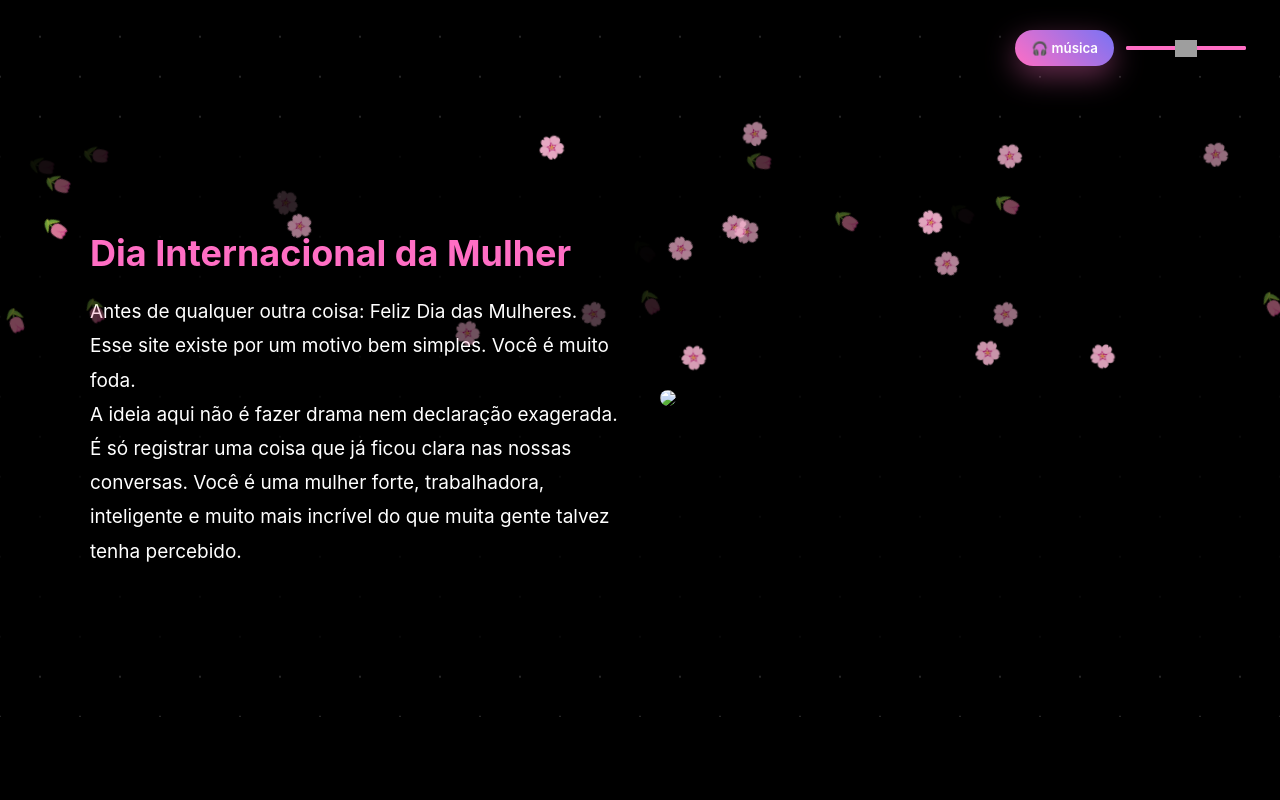
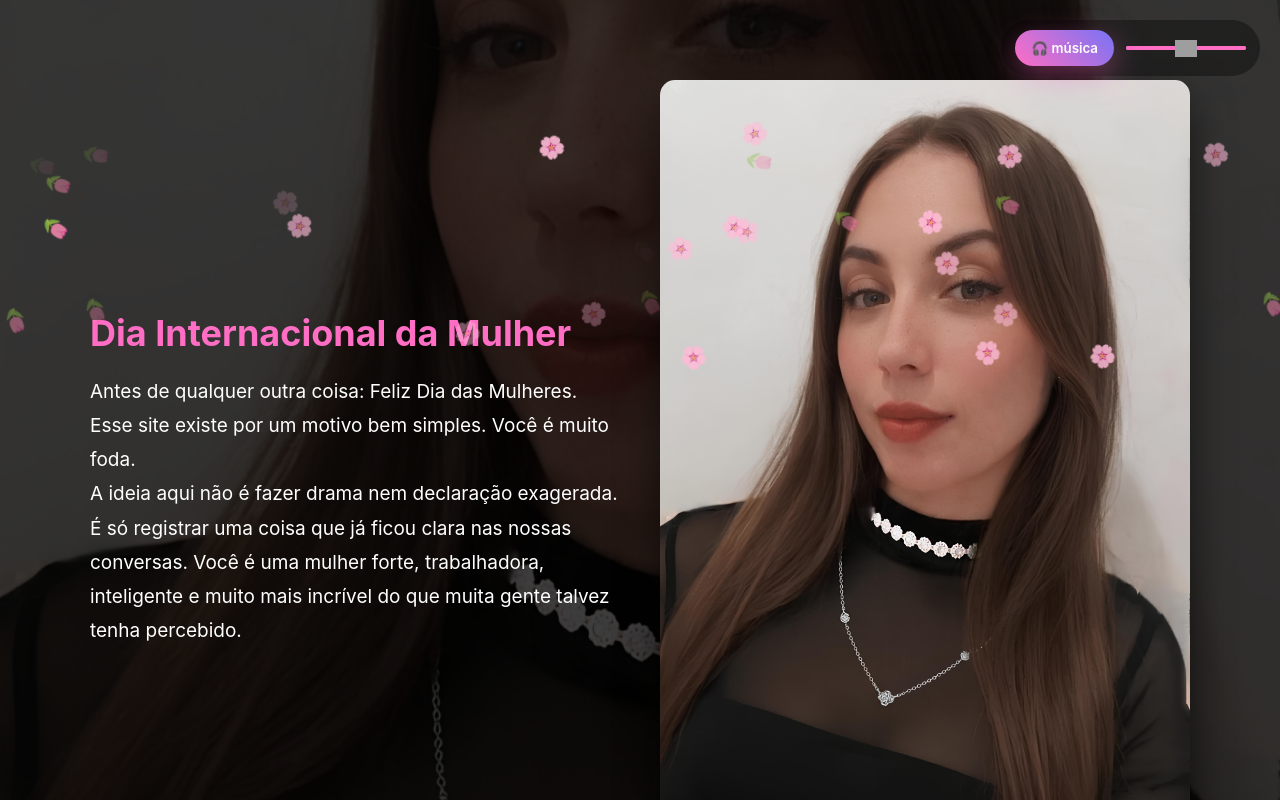
Before and after one commit to Gustavocastilhozaramella/Aura, a plain HTML site: page index.html in a window 1280 px wide. Shown: the top 800 px of the page. Drawn offline with Linux system fonts and the light colour scheme.

Commit message:
corrige imagem

```diff
--- a/index.html
+++ b/index.html
@@ -257,7 +257,7 @@ oninput="setVolume(this.value)">
 
 <!-- DIA DAS MULHERES -->
 
-<section class="section" style="background-image:url('aura_w.jpg');">
+<section class="section" style="background-image:url('aura_w.png');">
 
 <div class="overlay">
 <div class="content">
@@ -279,7 +279,7 @@ Você é uma mulher forte, trabalhadora, inteligente e muito mais incrível do q
 </div>
 
 <div class="image">
-<img src="aura_w.jpg">
+<img src="aura_w.png">
 </div>
 
 </div>
```
